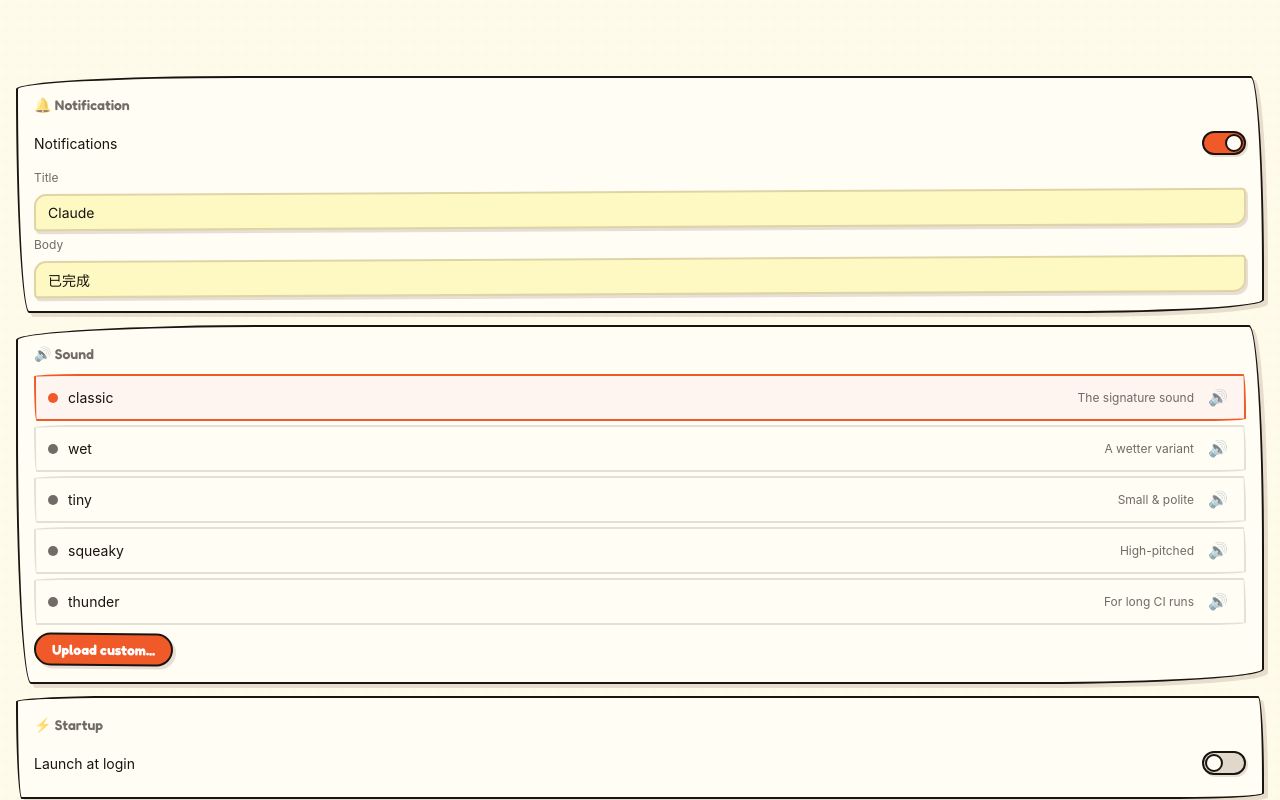
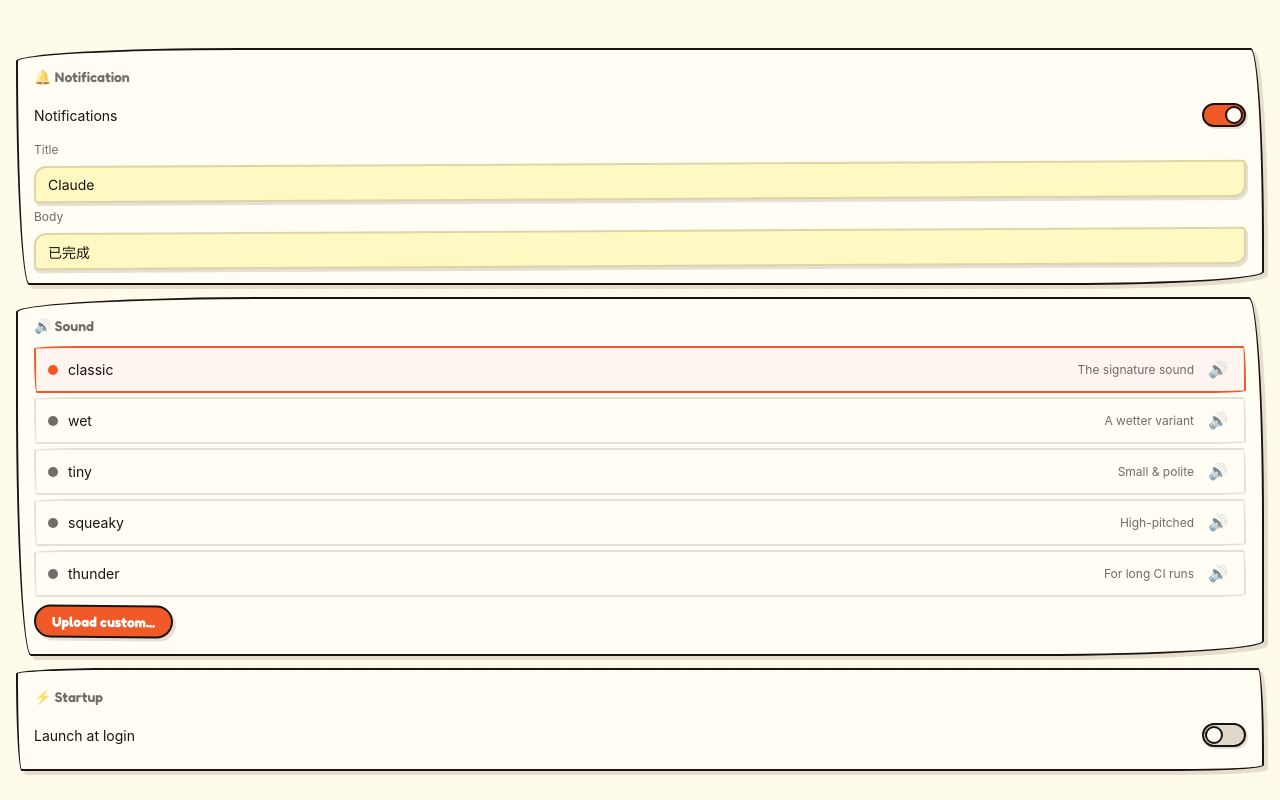
Before and after one commit to Onion-L/codefart, a React (Vite) app in the folder desktop/: page / in a window 1280 px wide. Built offline with nearby package versions, Linux system fonts and the light colour scheme.

Commit message:
fix: enable desktop header drag

```diff
--- a/desktop/src/App.css
+++ b/desktop/src/App.css
@@ -48,7 +48,7 @@ body::before {
 #root {
     position: relative;
     z-index: 1;
-    padding: 32px 16px 16px;
+    padding: 48px 16px 16px;
     display: flex;
     flex-direction: column;
     gap: 12px;
@@ -66,8 +66,15 @@ body::before {
 }
 
 /* ── Drag region ── */
-[data-tauri-drag-region] {
+.drag-region {
+    position: fixed;
+    top: 0;
+    left: 72px;
+    right: 0;
+    height: 40px;
+    z-index: 10;
     -webkit-app-region: drag;
+    user-select: none;
 }
 
 /* ── Section Card ── */
--- a/desktop/src/App.tsx
+++ b/desktop/src/App.tsx
@@ -1,4 +1,4 @@
-import { useState, useCallback } from "react";
+import { useState } from "react";
 import { getCurrentWindow } from "@tauri-apps/api/window";
 import "./App.css";
 import ThemePicker from "./components/ThemePicker";
@@ -22,10 +22,6 @@ function App() {
     const [notifyBody, setNotifyBody] = useState("已完成");
     const [autostart, setAutostart] = useState(false);
 
-    const handleDrag = useCallback(() => {
-        getCurrentWindow().startDragging();
-    }, []);
-
     const handlePreview = (_name: string) => {
         // TODO: invoke("preview_theme", { theme: name })
     };
@@ -37,9 +33,11 @@ function App() {
     return (
         <>
             <div
+                className="drag-region"
                 data-tauri-drag-region
-                style={{ height: 32, flexShrink: 0 }}
-                onMouseDown={handleDrag}
+                onMouseDown={() => {
+                    void getCurrentWindow().startDragging();
+                }}
             />
             {/* Notification */}
             <div className="section">
```
